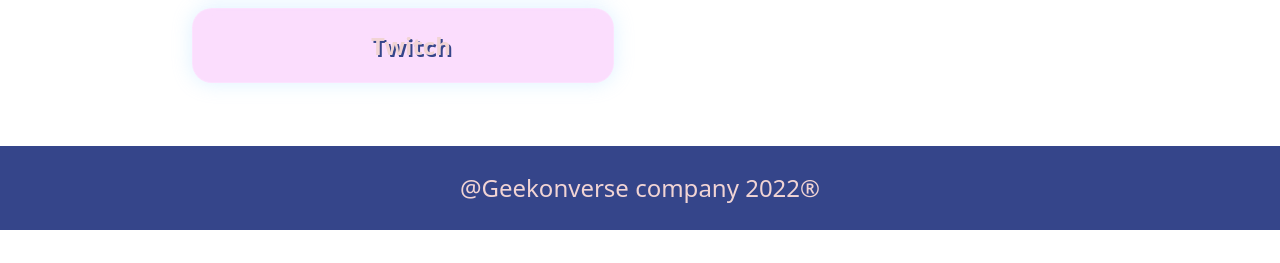
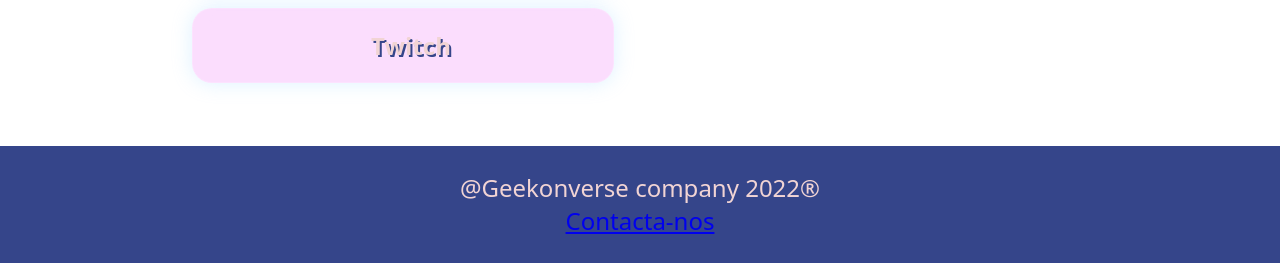
Before and after one commit to LisboaOliver/geek, a plain HTML site: page index.html in a window 1280 px wide. Shown: the part 800-1063 px from the top of the page. Before the commit the page ends 1030 px from the top, so only its background shows below. Drawn offline with Linux system fonts and the light colour scheme; a web font is replaced by a local one.

Commit message:
Add contact link to footer in index.html
Added a contact link in the footer of the index.html file.

```diff
--- a/index.html
+++ b/index.html
@@ -44,6 +44,7 @@
     </main>
     <footer class="rodape">
       <p>@Geekonverse company 2022®</p>
+      <a href="contact.html">Contacta-nos</a>
     </footer>
 </body>
 </html>
```
